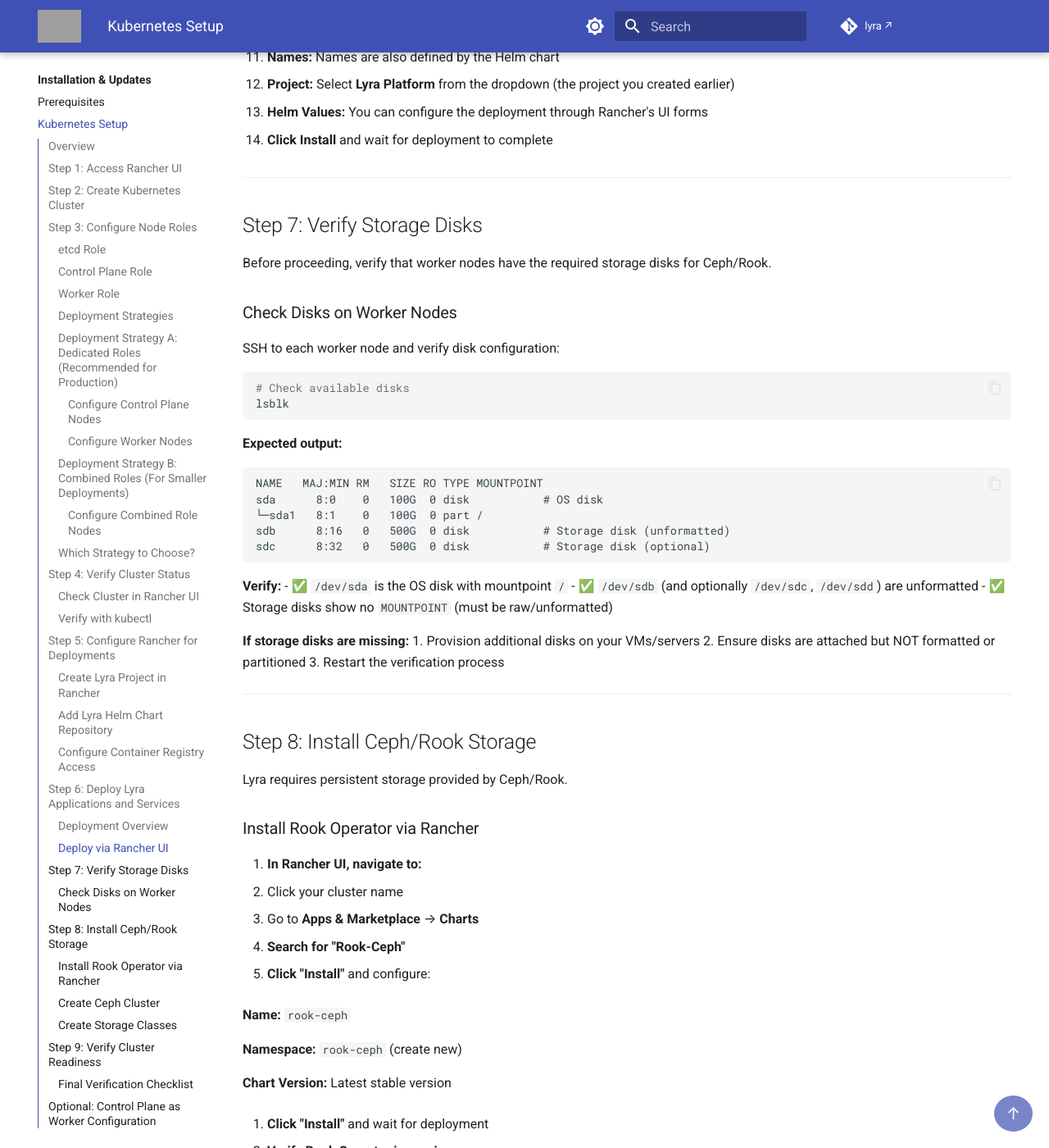
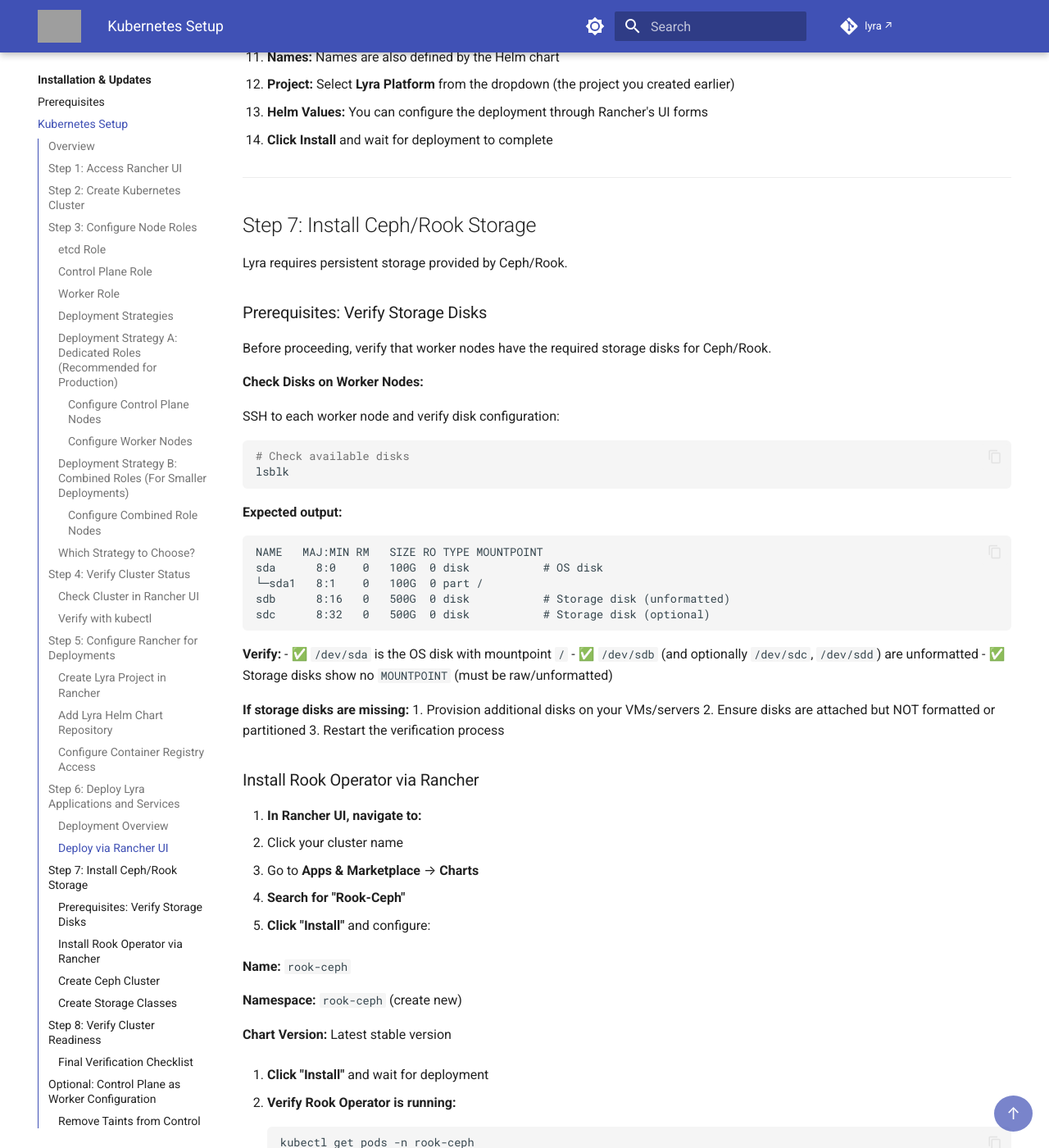
Before and after one commit to amreinch/lyra-docs, an MkDocs documentation site: the page built from docs/installation/kubernetes-setup.md, in a window 1280 px wide and 1400 px high, scrolled down 9793 px. Shown: the whole window at 82% size. Built offline with MkDocs 1.6.1 and Material for MkDocs 9.7.7, drawn with Linux system fonts in a browser that asks for light colours; comment, search, counter and statistics services are not loaded; part of the change alters nothing that is shown; some of the changed text lies outside the part shown; grey boxes are pictures that could not be loaded.

Commit message:
Reorganize storage verification as prerequisites in Step 7
- Merge Step 7 (Verify Storage Disks) into Step 8 (Install Ceph/Rook Storage)
- Move storage disk verification to Prerequisites subsection in Step 7
- Rename Step 8 to Step 7 (Install Ceph/Rook Storage)
- Rename Step 9 to Step 8 (Verify Cluster Readiness)
- Storage verification now shown as prerequisite before Rook installation

```diff
--- a/docs/installation/kubernetes-setup.md
+++ b/docs/installation/kubernetes-setup.md
@@ -452,11 +452,15 @@ All deployments are managed through Rancher's Apps & Marketplace interface using
 
 ---
 
-## Step 7: Verify Storage Disks
+## Step 7: Install Ceph/Rook Storage
+
+Lyra requires persistent storage provided by Ceph/Rook.
+
+### Prerequisites: Verify Storage Disks
 
 Before proceeding, verify that worker nodes have the required storage disks for Ceph/Rook.
 
-### Check Disks on Worker Nodes
+**Check Disks on Worker Nodes:**
 
 SSH to each worker node and verify disk configuration:
 
@@ -483,12 +487,6 @@ sdc      8:32   0   500G  0 disk           # Storage disk (optional)
 1. Provision additional disks on your VMs/servers
 2. Ensure disks are attached but NOT formatted or partitioned
 3. Restart the verification process
-
----
-
-## Step 8: Install Ceph/Rook Storage
-
-Lyra requires persistent storage provided by Ceph/Rook.
 
 ### Install Rook Operator via Rancher
 
@@ -612,7 +610,7 @@ Lyra requires persistent storage provided by Ceph/Rook.
 
 ---
 
-## Step 9: Verify Cluster Readiness
+## Step 8: Verify Cluster Readiness
 
 ### Final Verification Checklist
 
```
